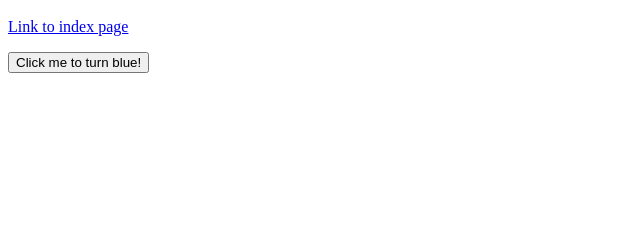
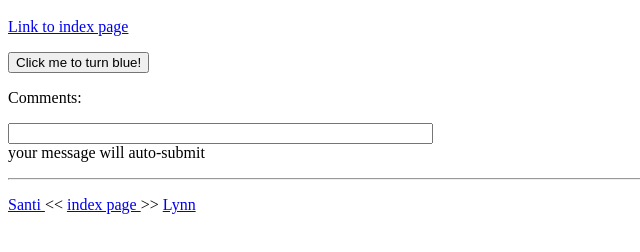
Before and after one commit to renkirchmann/frontenddesign, a plain HTML site: page page2.html in a window 1280 px wide. Shown: the part 48-300 px from the top of the page, without its empty margins (0-640 px from the left). Drawn offline with Linux system fonts and the light colour scheme.

Commit message:
Update page2.html

```diff
--- a/page2.html
+++ b/page2.html
@@ -29,3 +29,32 @@
     }
   }
 </script>
+<p>
+	Comments:
+
+    <p>
+      <input type="text" id="textinput" size="50"/>
+      <label for="textinput"><br>your message will auto-submit</label>
+    </p>
+
+<p>
+		<hr>
+		  </p>
+	<a href="page2.html">
+      Santi
+    </a>
+	   <a>
+		  <<
+	</a>
+	  <a href="./">
+      index page
+    </a>
+	   <a>
+		  >>
+	</a>
+	  <a href="page3.html">
+      Lynn
+    </a>
+
+
+  </p>
```
